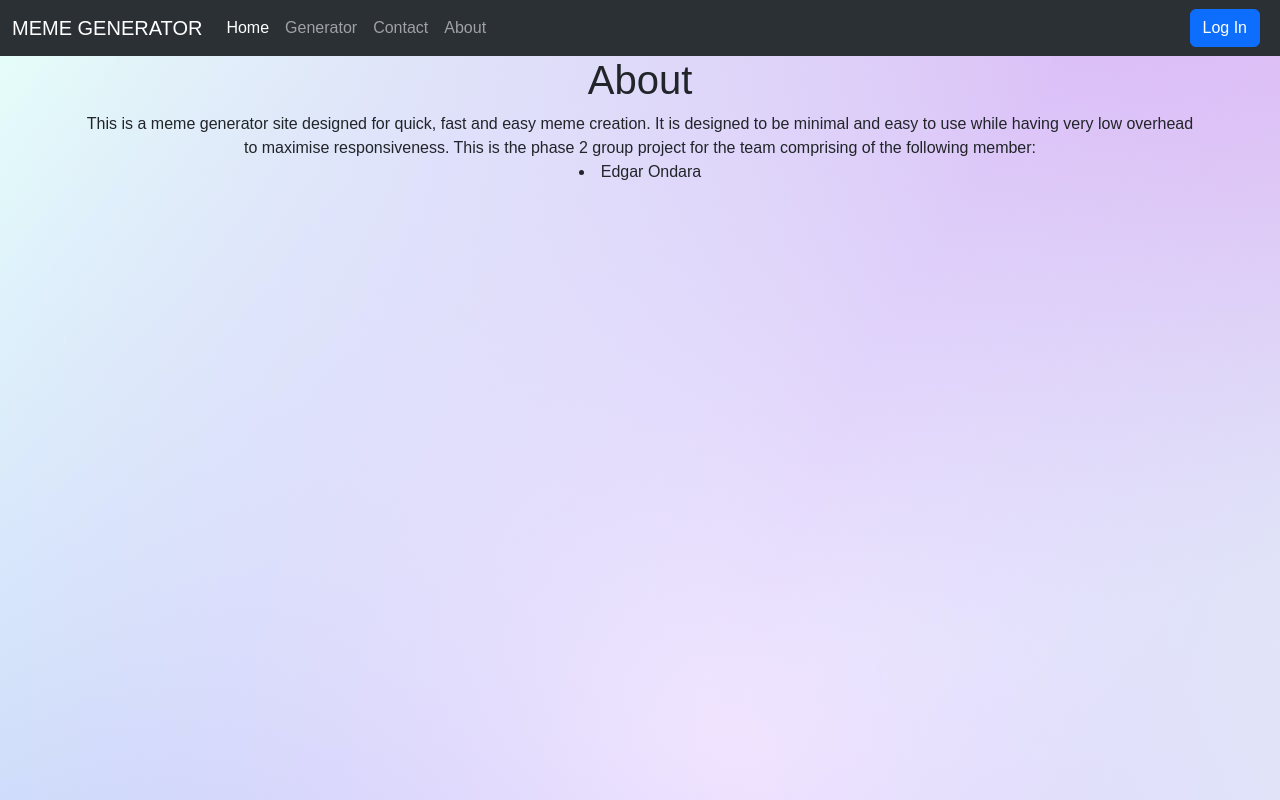
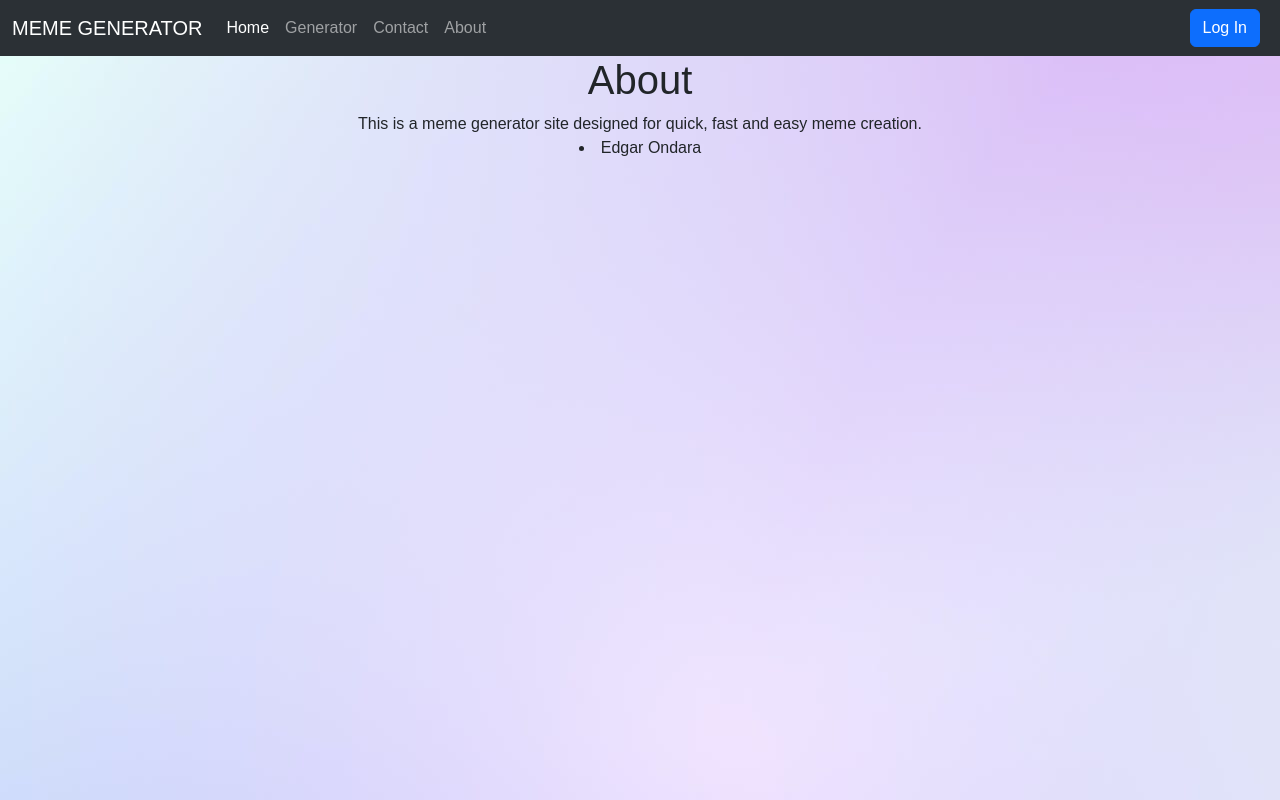
Before and after one commit to kamuyu-fred/meme-generator-app, a React (Create React App) app: page /about in a window 1280 px wide. Built offline with nearby package versions, Linux system fonts and the light colour scheme.

Commit message:
Update About.js

```diff
--- a/src/components/About.js
+++ b/src/components/About.js
@@ -7,8 +7,7 @@ function About() {
         <h1>About</h1>
 
         <div className="about-div">
-        This is a meme generator site designed for quick, fast and easy meme creation. It is designed to be minimal and easy to use while having very low overhead to maximise responsiveness. This is the phase 2 group project for the team comprising of the following member:
-
+        This is a meme generator site designed for quick, fast and easy meme creation.
 
               <li>
                 Edgar Ondara
```
